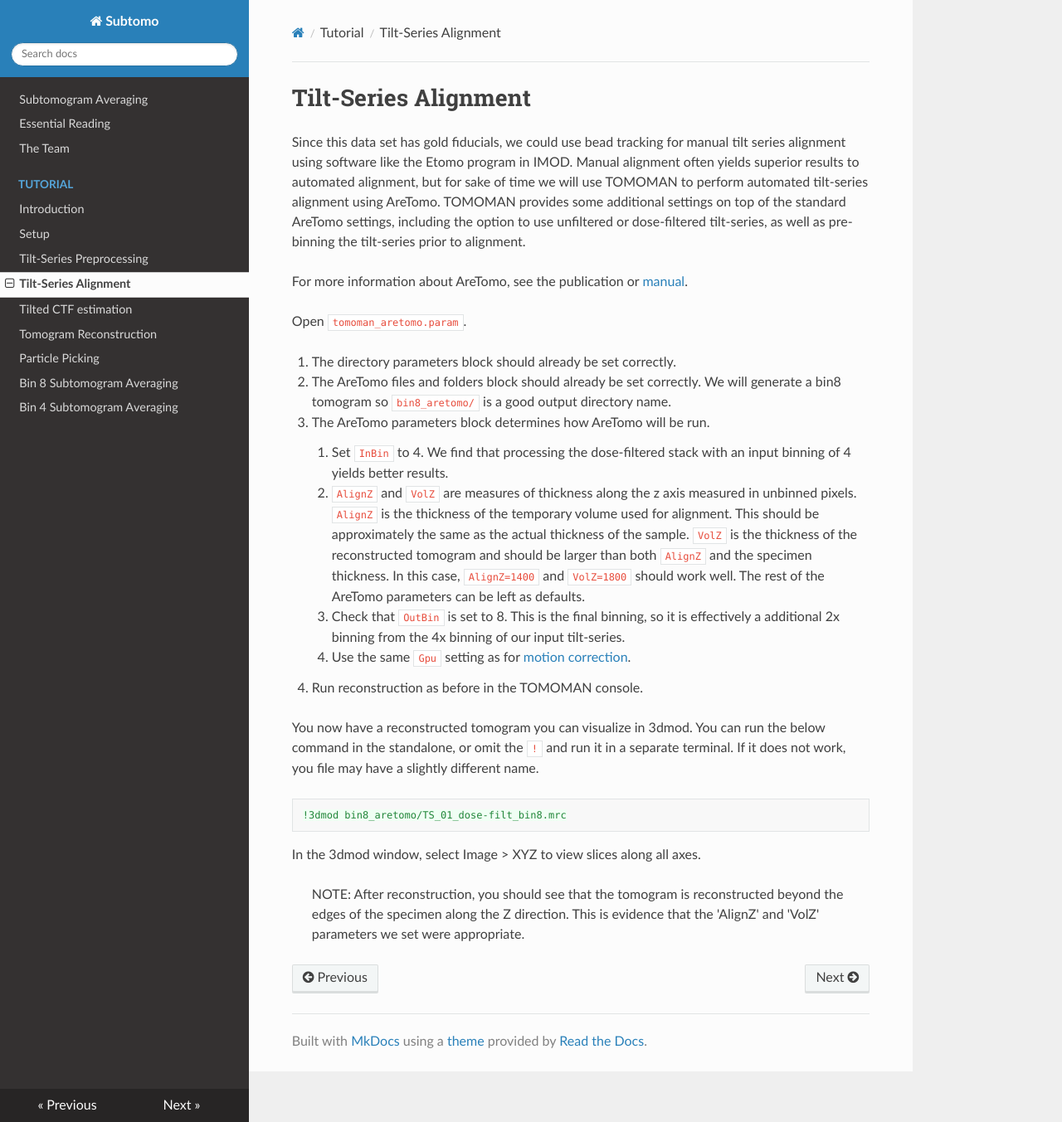
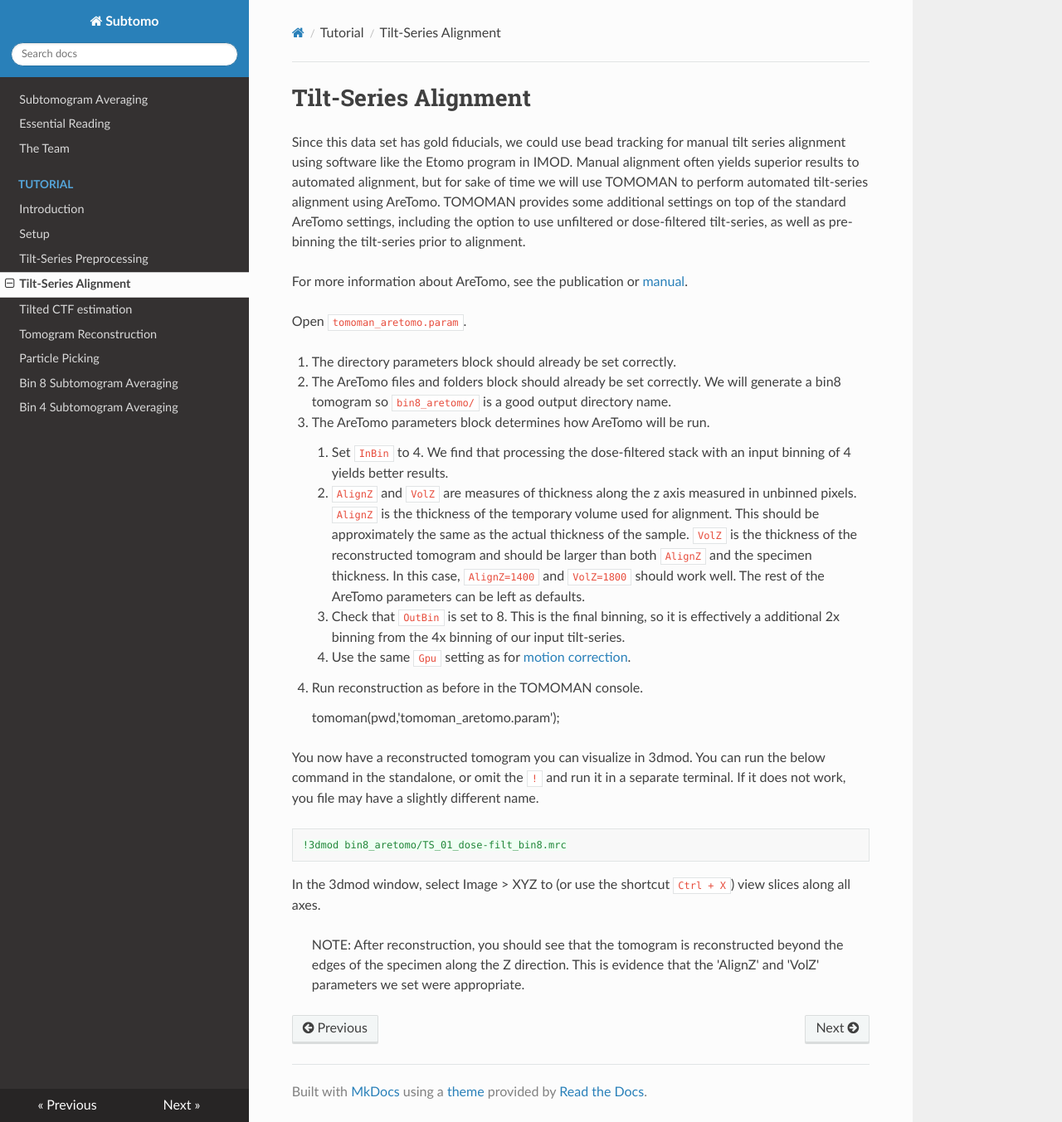
Before and after one commit to wan-lab-vanderbilt/subtomo-tutorials, an MkDocs documentation site: the page built from docs/hiv/align.md, in a window 1280 px wide and 1353 px high. Shown: the whole window at 83% size. Built offline with MkDocs 1.6.1, drawn with Linux system fonts in a browser that asks for light colours; nearby versions of some CDN libraries.

Commit message:
Update align.md
formatting

```diff
--- a/docs/hiv/align.md
+++ b/docs/hiv/align.md
@@ -31,12 +31,15 @@ Open `tomoman_aretomo.param`.
 
 4. Run reconstruction as before in the TOMOMAN console.
 
+       tomoman(pwd,'tomoman_aretomo.param');
+
 You now have a reconstructed tomogram you can visualize in 3dmod.
 You can run the below command in the standalone, or omit the `!` and run it in a separate terminal.
 If it does not work, you file may have a slightly different name.
 
     !3dmod bin8_aretomo/TS_01_dose-filt_bin8.mrc
 
-In the 3dmod window, select Image > XYZ to view slices along all axes.
+In the 3dmod window, select Image > XYZ to (or use the shortcut `Ctrl + X`) view slices along all axes.
 
->NOTE: After reconstruction, you should see that the tomogram is reconstructed beyond the edges of the specimen along the Z direction. This is evidence that the 'AlignZ' and 'VolZ' parameters we set were appropriate.
+>NOTE: After reconstruction, you should see that the tomogram is reconstructed beyond the edges of the specimen along the Z direction.
+>This is evidence that the 'AlignZ' and 'VolZ' parameters we set were appropriate.
```
